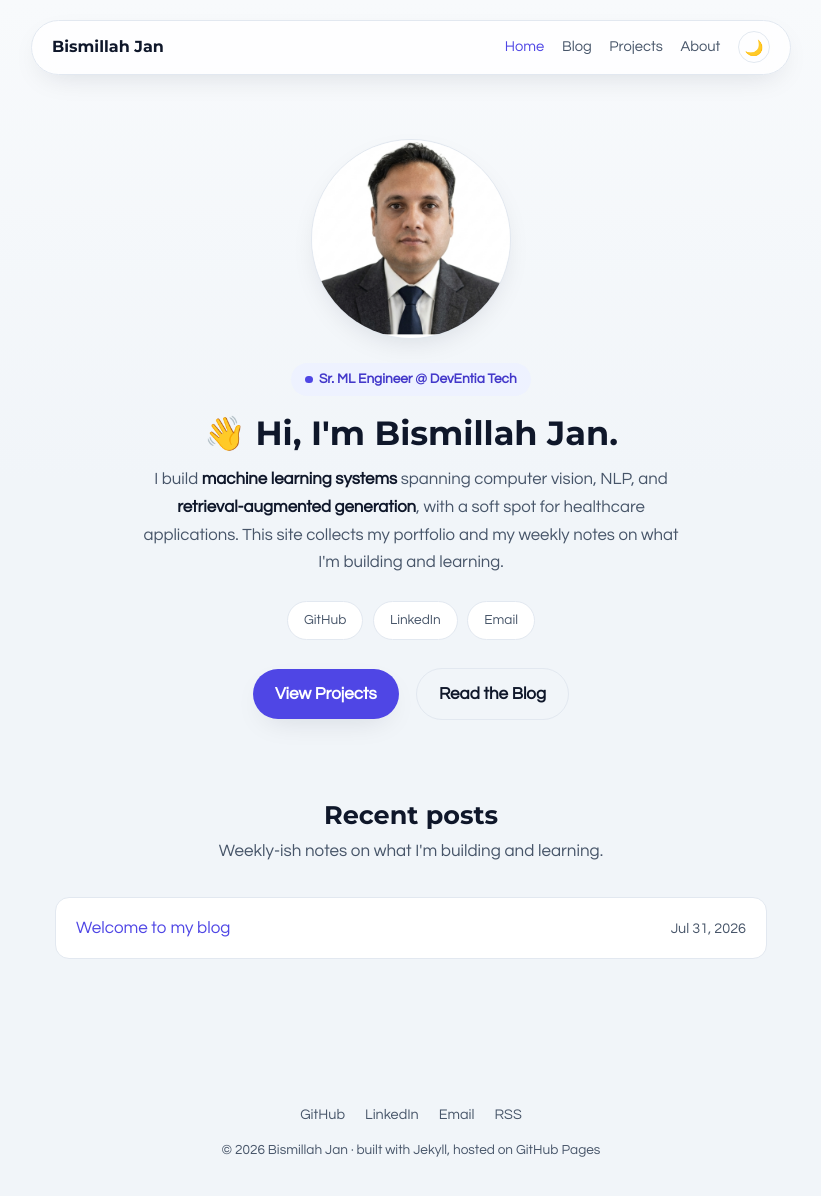
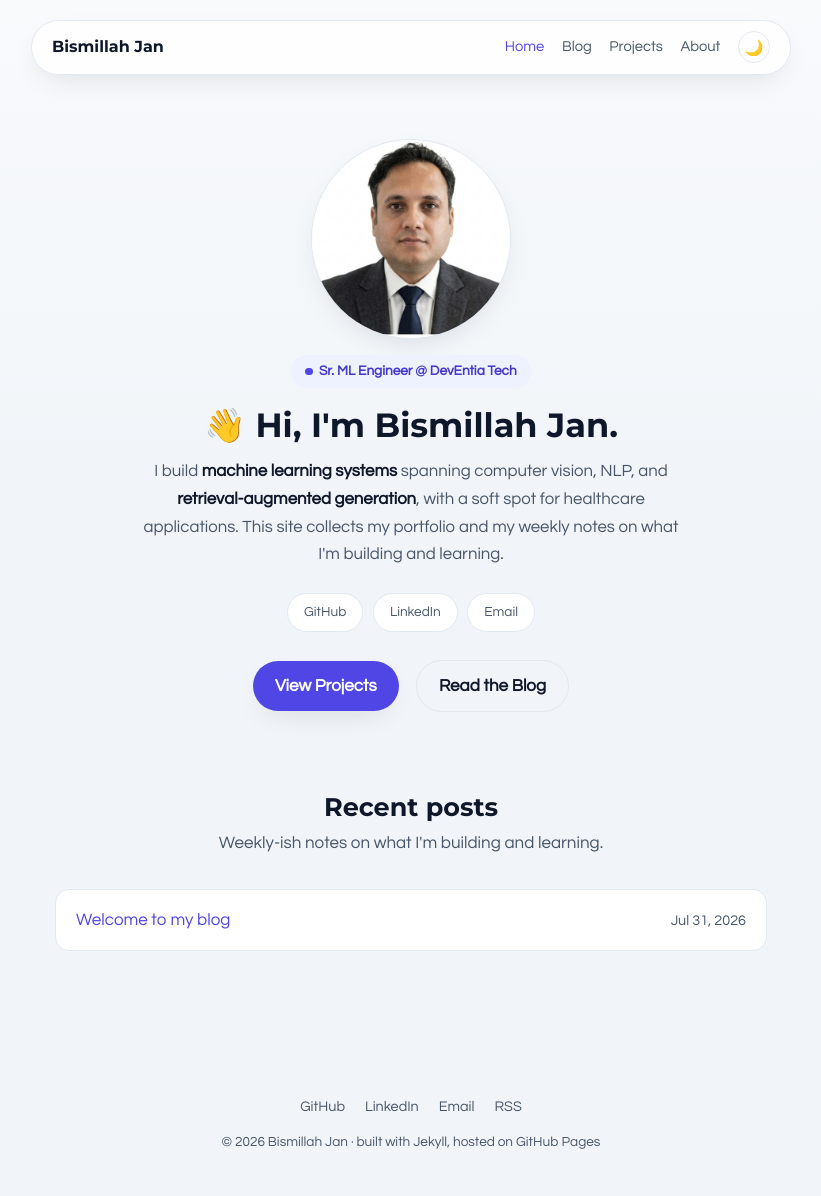
Before and after one commit to Bismillah-Jan/bismillah-jan.github.io, a Jekyll site: the page built from index.html, in a window 1280 px wide and 1209 px high. Shown: the top 1196 px of the window, without its empty margins (229-1050 px from the left). Built offline with Jekyll 4.4.1, drawn with Linux system fonts in a browser that asks for light colours.

Commit message:
Updated the margin

```diff
--- a/assets/css/style.scss
+++ b/assets/css/style.scss
@@ -177,7 +177,7 @@ main.wrap {
 .avatar-hero {
   width: 200px;
   height: 200px;
-  margin: 0 auto 1.5rem;
+  margin: 0 auto 1rem;
 }
 
 /* Hero */
```
